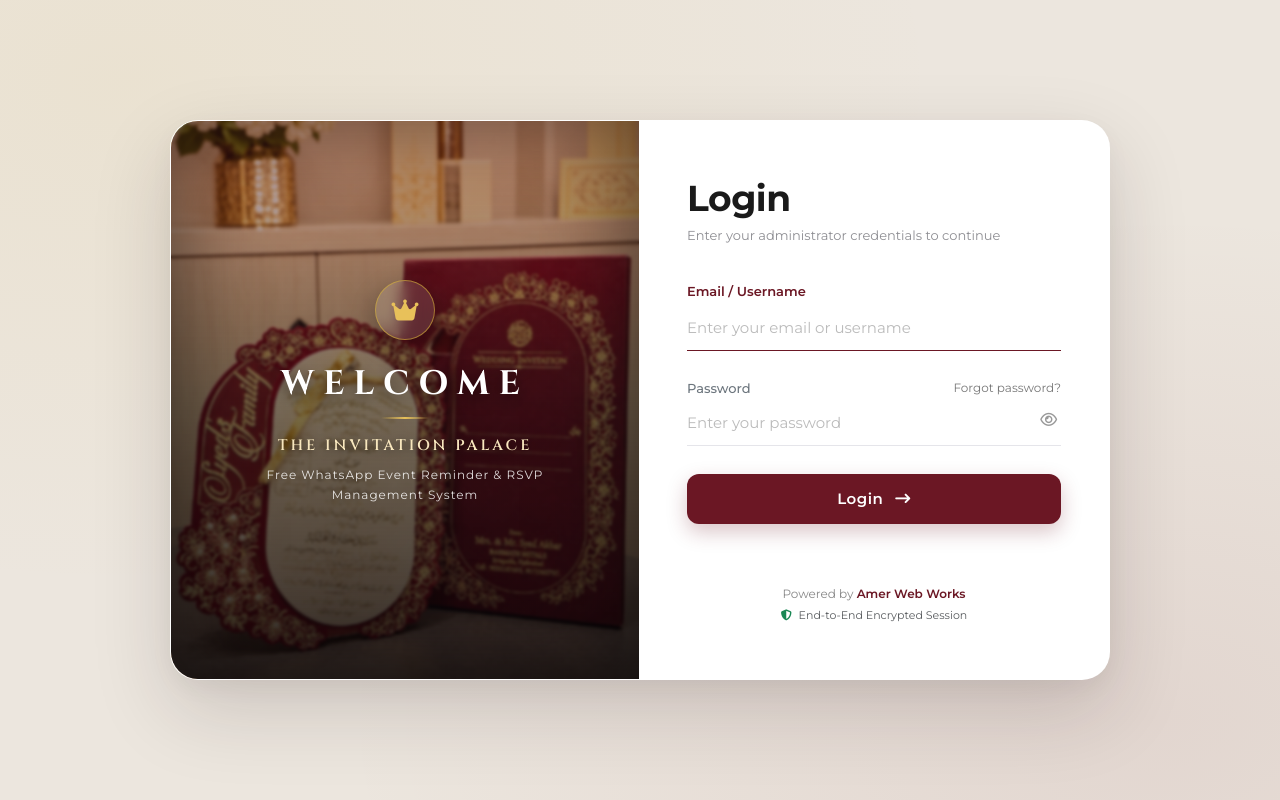
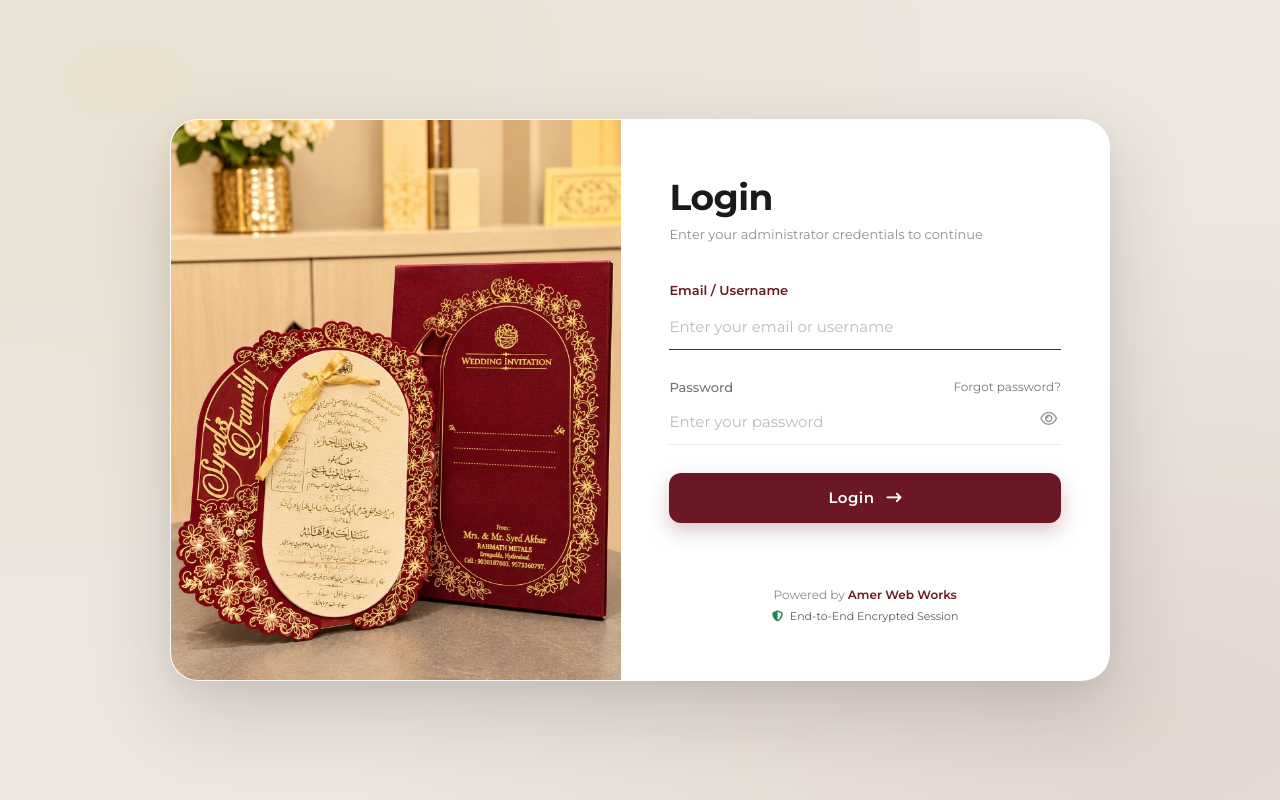
Before and after one commit to Mohd-amer123/invitation-palace, a website: page public/login.html in a window 1280 px wide. Drawn offline with nearby package versions, Linux system fonts and the light colour scheme; no server answers; a web font is replaced by a local one.

Commit message:
Keep pure image on login left side without text overlays

```diff
--- a/public/login.html
+++ b/public/login.html
@@ -55,102 +55,13 @@
       position: relative;
     }
 
-    /* Left Side - Hero Wedding Image */
+    /* Left Side - Pure Hero Wedding Image */
     .login-hero {
-      flex: 1.08;
+      flex: 1.15;
       position: relative;
       background: url('images/login-hero.jpg') center center / cover no-repeat;
-      display: flex;
-      flex-direction: column;
-      justify-content: center;
-      align-items: center;
-      text-align: center;
-      padding: 48px 32px;
       overflow: hidden;
-    }
-
-    /* Cinematic Gradient Overlay */
-    .login-hero::before {
-      content: '';
-      position: absolute;
-      inset: 0;
-      background: linear-gradient(
-        180deg,
-        rgba(107, 23, 36, 0.35) 0%,
-        rgba(15, 15, 20, 0.55) 50%,
-        rgba(10, 5, 8, 0.82) 100%
-      );
-      backdrop-filter: blur(1.5px);
-      z-index: 1;
-    }
-
-    /* Gold Vignette Edge */
-    .login-hero::after {
-      content: '';
-      position: absolute;
-      inset: 0;
-      box-shadow: inset 0 0 100px rgba(0, 0, 0, 0.6);
-      z-index: 2;
-    }
-
-    .hero-content {
-      position: relative;
-      z-index: 3;
-      max-width: 360px;
-      animation: fadeInHero 1s ease-out;
-    }
-
-    .hero-crest {
-      width: 60px;
-      height: 60px;
-      border-radius: 50%;
-      background: rgba(255, 255, 255, 0.12);
-      border: 1.5px solid rgba(212, 175, 55, 0.6);
-      display: inline-flex;
-      align-items: center;
-      justify-content: center;
-      color: #E8C15A;
-      font-size: 24px;
-      margin-bottom: 24px;
-      backdrop-filter: blur(8px);
-      box-shadow: 0 8px 24px rgba(0, 0, 0, 0.3);
-    }
-
-    .hero-welcome {
-      font-family: 'Cinzel', 'Playfair Display', serif;
-      font-size: 34px;
-      font-weight: 700;
-      letter-spacing: 9px;
-      text-transform: uppercase;
-      color: #FFFFFF;
-      margin-bottom: 12px;
-      text-shadow: 0 4px 16px rgba(0, 0, 0, 0.6);
-    }
-
-    .hero-divider {
-      width: 48px;
-      height: 2px;
-      background: linear-gradient(90deg, transparent, #E8C15A, transparent);
-      margin: 0 auto 16px;
-    }
-
-    .hero-brand {
-      font-family: 'Cinzel', serif;
-      font-size: 15px;
-      font-weight: 600;
-      letter-spacing: 3px;
-      color: #F8E7BE;
-      text-transform: uppercase;
-      margin-bottom: 8px;
-      text-shadow: 0 2px 8px rgba(0, 0, 0, 0.5);
-    }
-
-    .hero-subtitle {
-      font-size: 12px;
-      font-weight: 400;
-      letter-spacing: 1px;
-      color: rgba(255, 255, 255, 0.85);
-      line-height: 1.6;
+      min-height: 560px;
     }
 
     /* Right Side - Clean Minimalist Login Form */
@@ -381,20 +292,8 @@
 <body>
 
   <div class="login-wrapper">
-    <!-- Left Hero Image Column (Wedding Stationery) -->
-    <div class="login-hero">
-      <div class="hero-content">
-        <div class="hero-crest">
-          <i class="fa-solid fa-crown"></i>
-        </div>
-        <h1 class="hero-welcome">WELCOME</h1>
-        <div class="hero-divider"></div>
-        <div class="hero-brand" id="loginHeroBrand">THE INVITATION PALACE</div>
-        <p class="hero-subtitle" id="loginHeroSubtitle">
-          Free WhatsApp Event Reminder & RSVP Management System
-        </p>
-      </div>
-    </div>
+    <!-- Left Hero Image Column (Pure Wedding Stationery Image) -->
+    <div class="login-hero" role="img" aria-label="Luxury Wedding Stationery"></div>
 
     <!-- Right Login Form Column -->
     <div class="login-form-pane">
```
